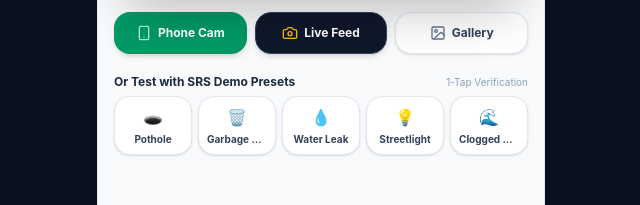
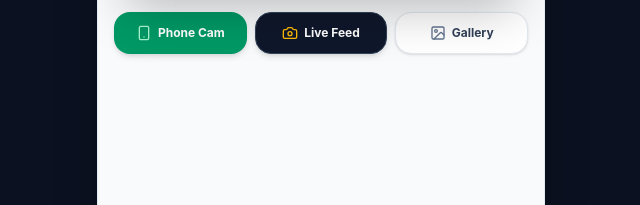
Before and after one commit to shivaji-25/SEVASNAP-, a React (Vite) app in the folder client/: page /report in a window 1280 px wide. Shown: the part 481-686 px from the top of the page, without its empty margins (319-959 px from the left). Built offline with nearby package versions, Linux system fonts and the light colour scheme; no server answers.

Commit message:
Remove demo presets section from camera screen for clean real-defect workflow

```diff
--- a/client/src/components/CameraCapture.jsx
+++ b/client/src/components/CameraCapture.jsx
@@ -455,29 +455,6 @@ export const CameraCapture = ({
           </button>
         </div>
       )}
-
-      {/* 5 SRS Demo Presets (Pothole, Garbage, Water Leak, Streetlight, Drain) */}
-      <div className="space-y-1.5 pt-1">
-        <div className="flex items-center justify-between text-xs font-bold text-slate-800">
-          <span>Or Test with SRS Demo Presets</span>
-          <span className="text-[10px] text-slate-400 font-normal">1-Tap Verification</span>
-        </div>
-        <div className="grid grid-cols-5 gap-1.5">
-          {presets.map((preset) => (
-            <button
-              type="button"
-              key={preset.key}
-              onClick={() => handleSelectPreset(preset)}
-              className="flex flex-col items-center justify-center p-2 rounded-2xl border text-center transition-all bg-white hover:bg-slate-50 border-slate-200 text-slate-700 active:scale-95 shadow-sm cursor-pointer"
-            >
-              <span className="text-base">{preset.icon}</span>
-              <span className="text-[10px] mt-1 leading-tight truncate w-full font-bold">
-                {preset.label}
-              </span>
-            </button>
-          ))}
-        </div>
-      </div>
     </div>
   );
 };
--- a/client/src/pages/Report.jsx
+++ b/client/src/pages/Report.jsx
@@ -238,8 +238,6 @@ export const Report = () => {
         <CameraCapture
           userLocation={userLocation}
           onConfirmPhoto={handlePhotoConfirmed}
-          presets={SRS_DEMO_PRESETS}
-          onSelectPreset={handlePresetSelected}
         />
       )}
 
```
